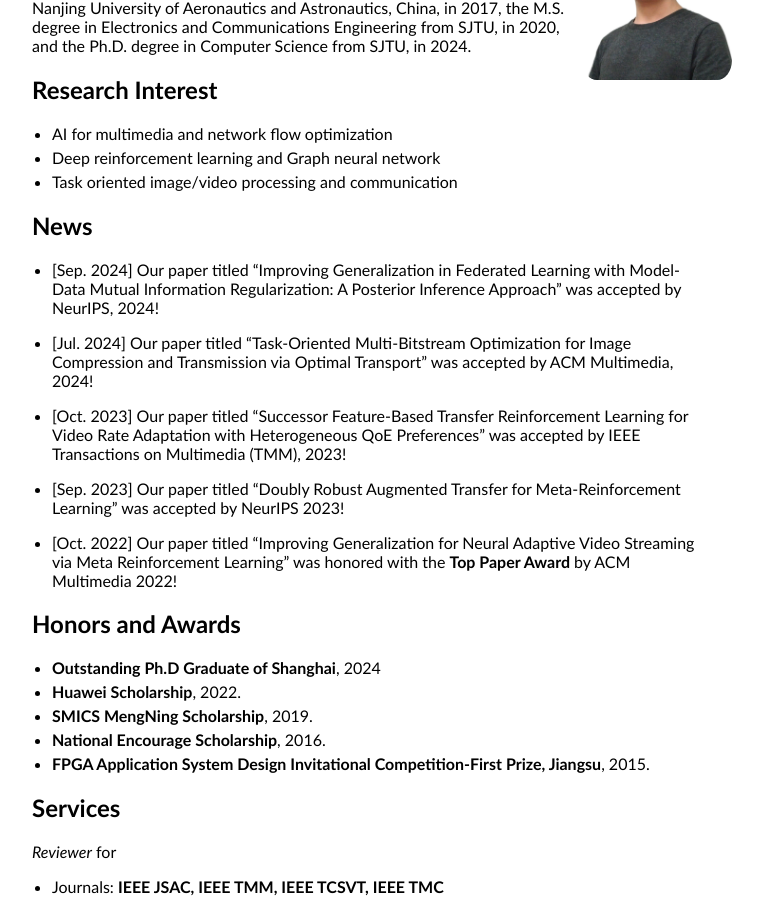
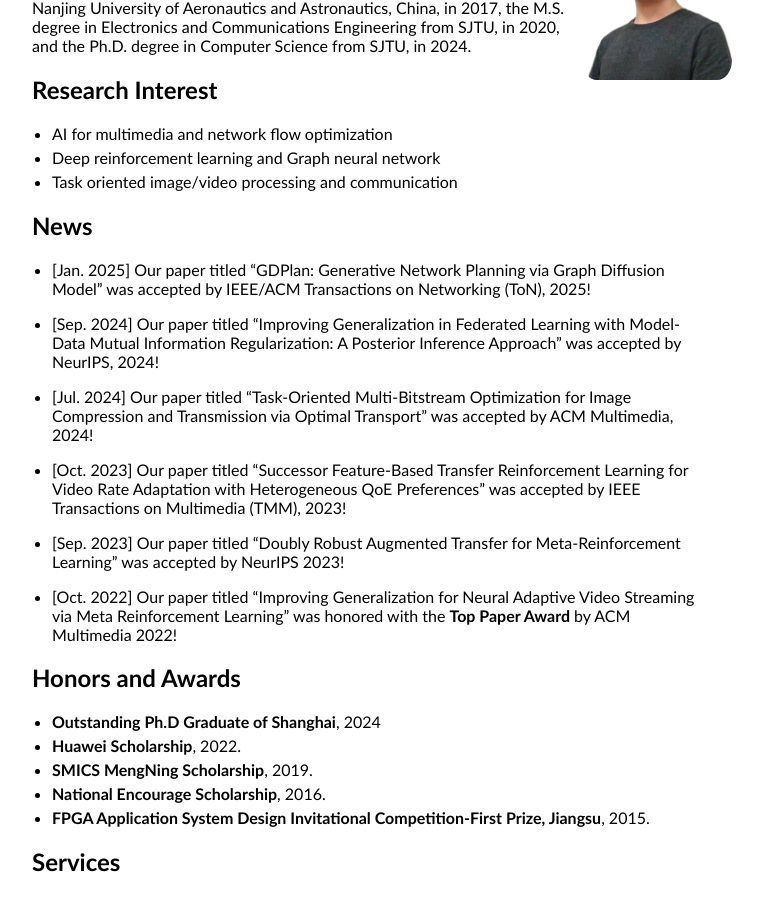
Before and after one commit to confiwent/AcademicPages, a Jekyll site: the page built from index.md, in a window 1280 px wide and 900 px high, scrolled down 302 px. Shown: the whole window, without its empty margins (258-1021 px from the left). Built offline with Jekyll 4.4.1, drawn with Linux system fonts in a browser that asks for light colours; our own code applies the rules of GitHub Pages for plain Markdown files.

Commit message:
update ton

```diff
--- a/index.md
+++ b/index.md
@@ -19,6 +19,8 @@ __Previouly:__ I received the B.S. degree in Information Engineering from Nanjin
 - Task oriented image/video processing and communication
 
 ## News
+- [Jan. 2025] Our paper titled "GDPlan: Generative Network Planning via Graph Diffusion Model" was accepted by IEEE/ACM Transactions on Networking (ToN), 2025!
+
 - [Sep. 2024] Our paper titled "Improving Generalization in Federated Learning with Model-Data Mutual Information Regularization: A Posterior Inference Approach" was accepted by NeurIPS, 2024!
 
 - [Jul. 2024] Our paper titled "Task-Oriented Multi-Bitstream Optimization for Image Compression and Transmission via Optimal Transport" was accepted by ACM Multimedia, 2024!
```
